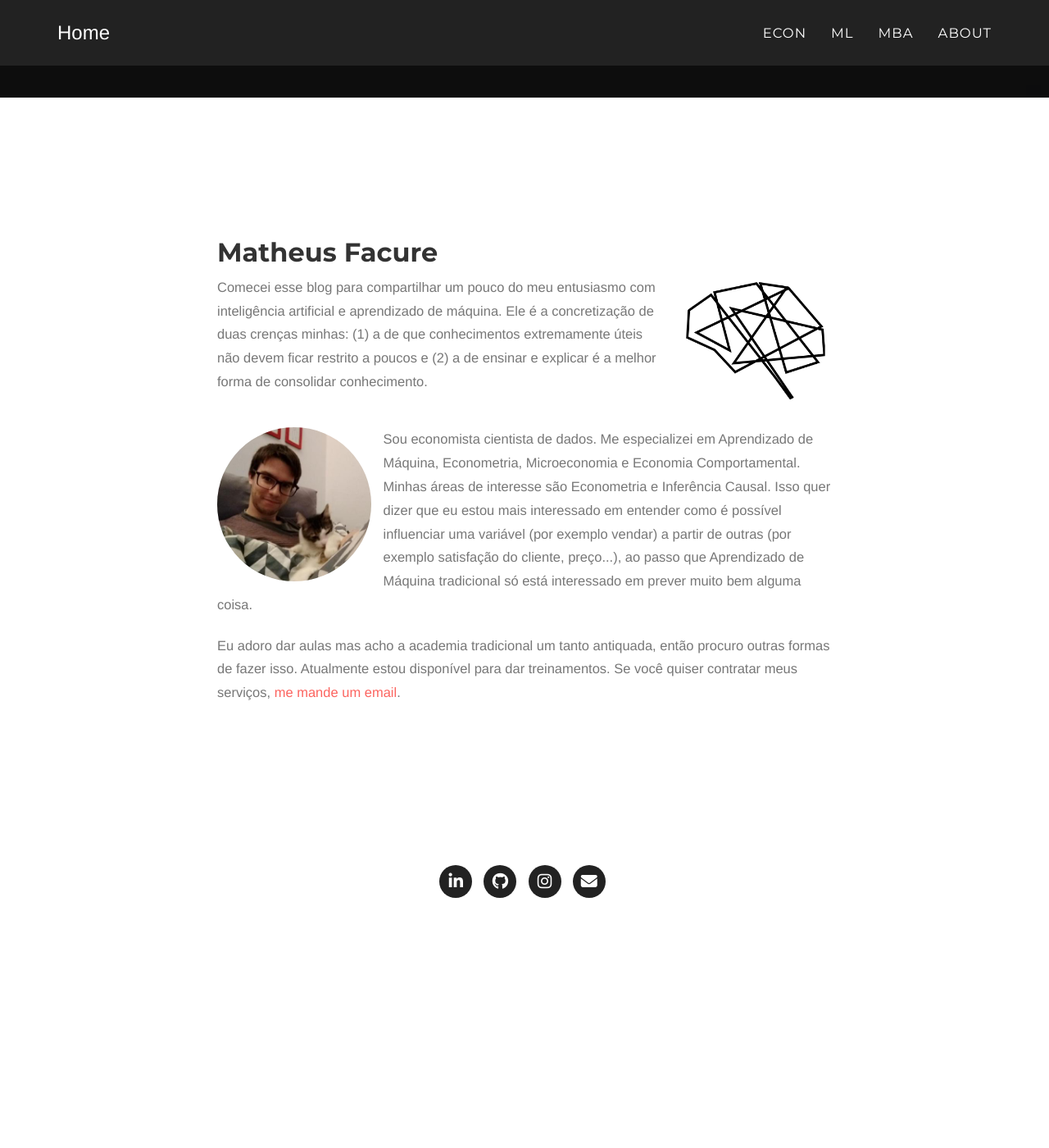
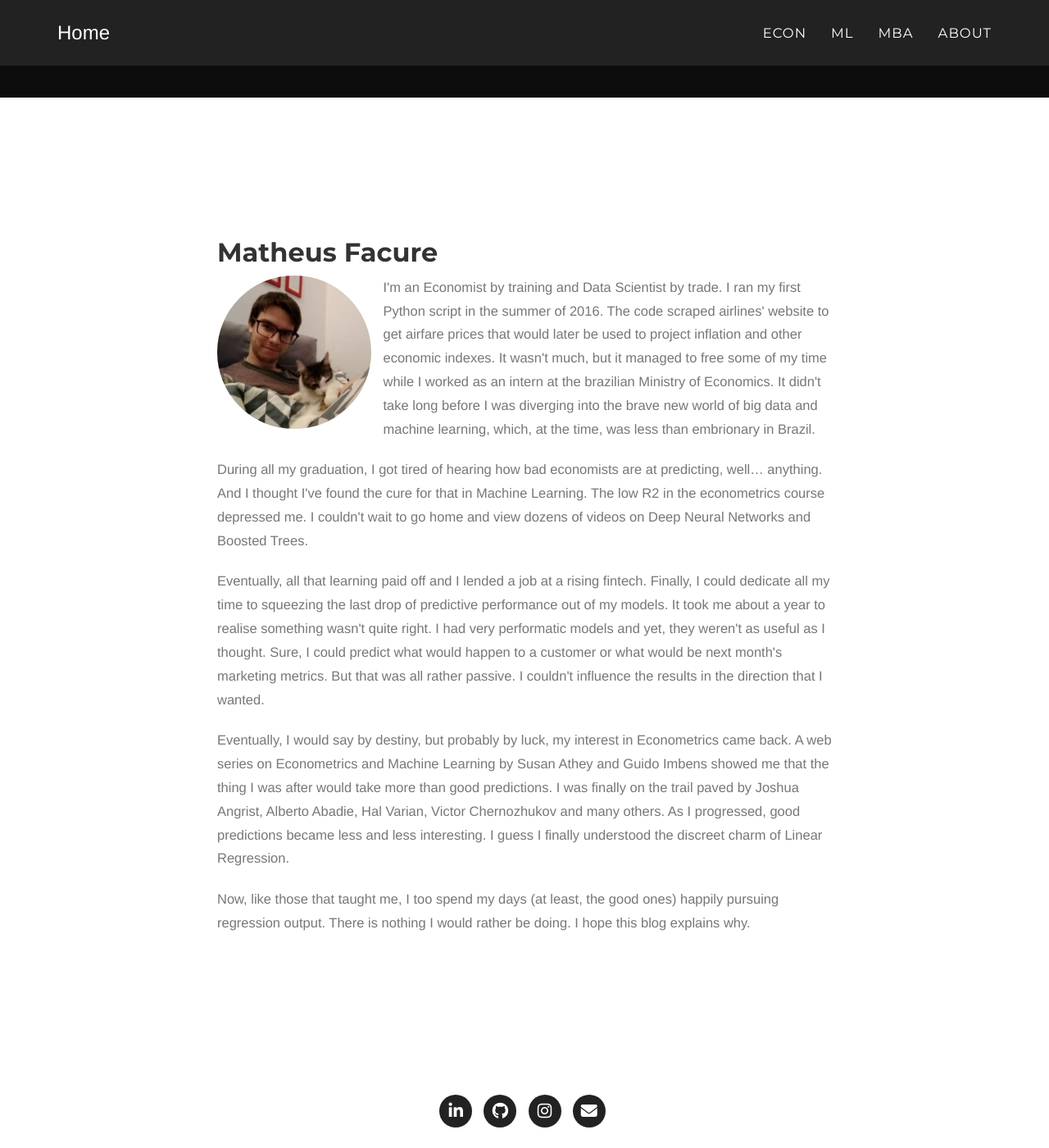
Before and after one commit to matheusfacure/matheusfacure.github.io, a Jekyll site: the page built from about.html, in a window 1280 px wide and 1400 px high, scrolled down 506 px. Shown: the whole window at 82% size. Built offline with Jekyll 4.4.1, drawn with Linux system fonts in a browser that asks for light colours; nearby versions of some CDN libraries; some web fonts are replaced; before the commit the page ends 1626 px from its top, so only the background shows below that.

Commit message:
update about

```diff
--- a/_includes/about.html
+++ b/_includes/about.html
@@ -4,25 +4,26 @@
 <div class="row">
     <div class="col-lg-12">
     <h2>Matheus Facure</h2>
-        <div class="text-muted"><img src="/img/logo.png" alt="logo" class="img-responsive img-circle pull-right" style="width:25%;margin-left:2%">
+        <div class="text-muted"> <img src="/img/avatar.jpeg" alt="avatar" class="img-circle img-responsive pull-left" style="width:25%;margin-right:2%">
 
-<p>Comecei esse blog para compartilhar um pouco do meu entusiasmo com inteligência artificial e aprendizado de máquina. Ele é a concretização de duas crenças minhas: (1) a de que conhecimentos extremamente úteis não devem ficar restrito a poucos e (2) a de ensinar e explicar é a melhor forma de consolidar conhecimento.</p>
+<p>I'm an Economist by training and Data Scientist by trade. I ran my first Python script in the summer of 2016. The code scraped airlines' website to get airfare prices that would later be used to project inflation and other economic indexes. It wasn't much, but it managed to free some of my time while I worked as an intern at the brazilian Ministry of Economics. It didn't take long before I was diverging into the brave new world of big data and machine learning, which, at the time, was less than embrionary in Brazil.</p>
+
+<p>
+During all my graduation, I got tired of hearing how bad economists are at predicting, well… anything. And I thought I've found the cure for that in Machine Learning. The low R2 in the econometrics course depressed me. I couldn't wait to go home and view dozens of videos on Deep Neural Networks and Boosted Trees.</p>
+
+<p>
+Eventually, all that learning paid off and I lended a job at a rising fintech. Finally, I could dedicate all my time to squeezing the last drop of predictive performance out of my models. It took me about a year to realise something wasn't quite right. I had very performatic models and yet, they weren't as useful as I thought. Sure, I could predict what would happen to a customer or what would be next month's marketing metrics. But that was all rather passive. I couldn't influence the results in the direction that I wanted. </p>
+
+<p>
+Eventually, I would say by destiny, but probably by luck, my interest in Econometrics came back. A web series on Econometrics and Machine Learning by Susan Athey and Guido Imbens showed me that the thing I was after would take more than good predictions. I was finally on the trail paved by Joshua Angrist, Alberto Abadie, Hal Varian, Victor Chernozhukov and many others. As I progressed, good predictions became less and less interesting. I guess I finally understood the discreet charm of Linear Regression.</p>
+
+<p>
+Now, like those that taught me, I too spend my days (at least, the good ones) happily pursuing regression output. There is nothing I would rather be doing. I hope this blog explains why.
+</p>
 
 </div>
 </div>
 </div>
 
-<p></p>
-<div class="text-muted">
-
-<img src="/img/avatar.jpeg" alt="avatar" class="img-circle img-responsive pull-left" style="width:25%;margin-right:2%">
-
-<p>Sou economista cientista de dados. Me especializei em Aprendizado de Máquina, Econometria, Microeconomia e Economia Comportamental. Minhas áreas de interesse são Econometria e Inferência Causal. Isso quer dizer que eu estou mais interessado em entender como é possível influenciar uma variável (por exemplo vendar) a partir de outras (por exemplo satisfação do cliente, preço...), ao passo que Aprendizado de Máquina tradicional só está interessado em prever muito bem alguma coisa.</p>
-
-<p>Eu adoro dar aulas mas acho a academia tradicional um tanto antiquada, então procuro outras formas de fazer isso. Atualmente estou disponível para dar treinamentos. Se você quiser contratar meus serviços, <a href="mailto:matheusfacure01@gmail.com">me mande um email</a>. </p>
-
-
-
-</div>
 
 </section>
```
